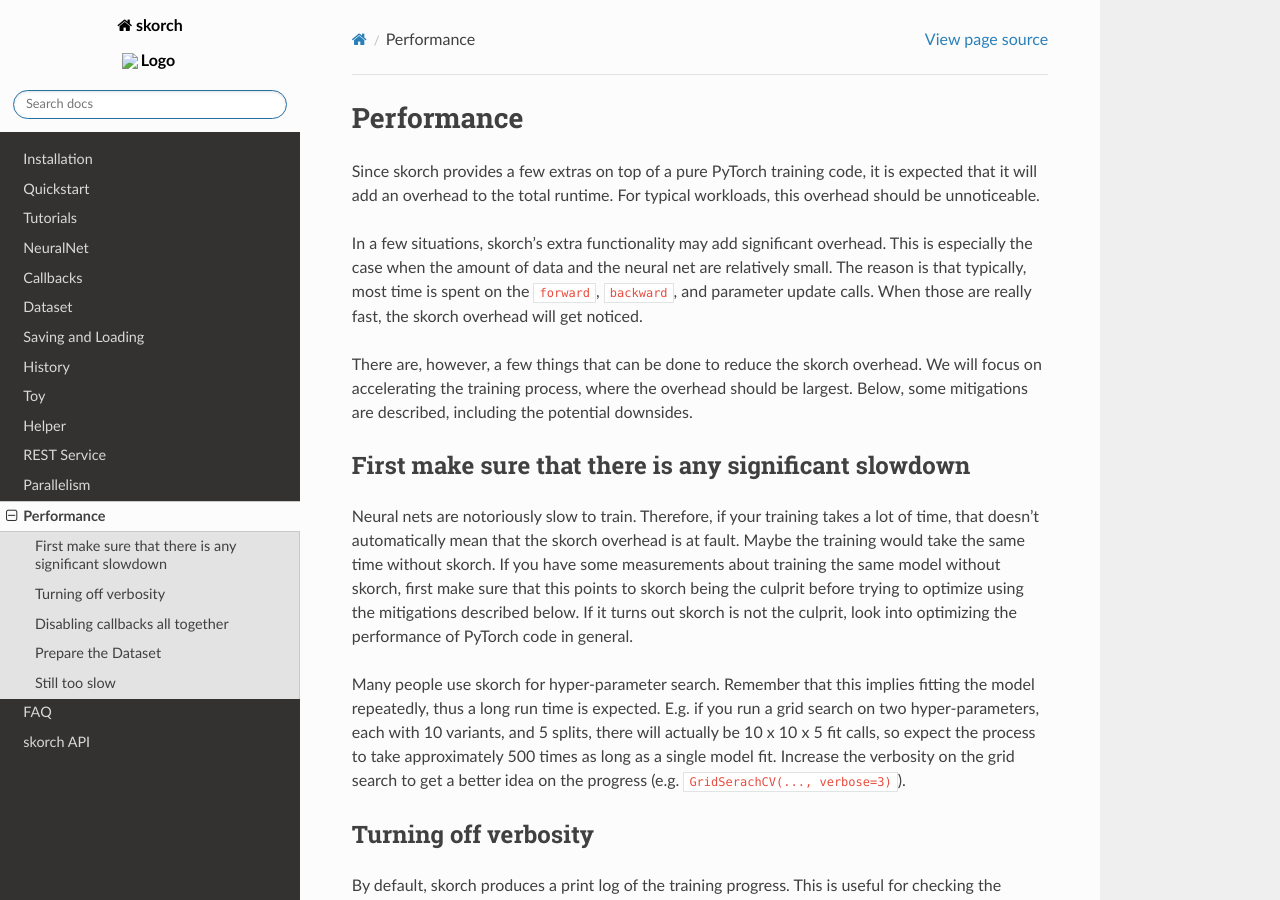
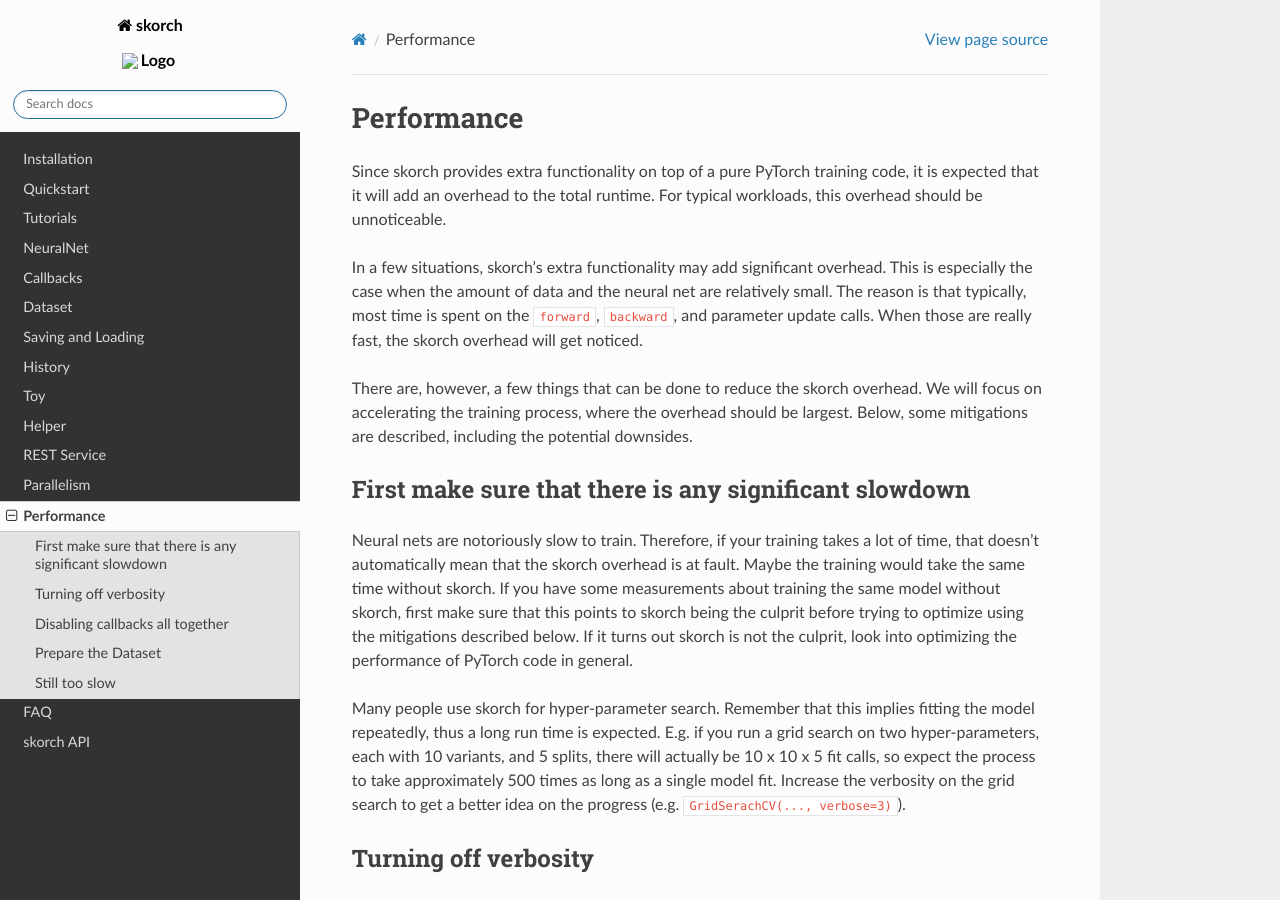
Before and after one commit to skorch-dev/skorch, a Sphinx documentation site: the page built from docs/user/performance.rst, in a window 1280 px wide and 900 px high. Built offline with Sphinx 7.4.7 and the Read the Docs theme 2.0.0, drawn with Linux system fonts in a browser that asks for light colours.

Commit message:
Improve wording in docs

```diff
--- a/docs/user/performance.rst
+++ b/docs/user/performance.rst
@@ -2,9 +2,9 @@
 Performance
 ===========
 
-Since skorch provides a few extras on top of a pure PyTorch training code, it is
-expected that it will add an overhead to the total runtime. For typical
-workloads, this overhead should be unnoticeable.
+Since skorch provides extra functionality on top of a pure PyTorch training
+code, it is expected that it will add an overhead to the total runtime. For
+typical workloads, this overhead should be unnoticeable.
 
 In a few situations, skorch's extra functionality may add significant overhead.
 This is especially the case when the amount of data and the neural net are
```
